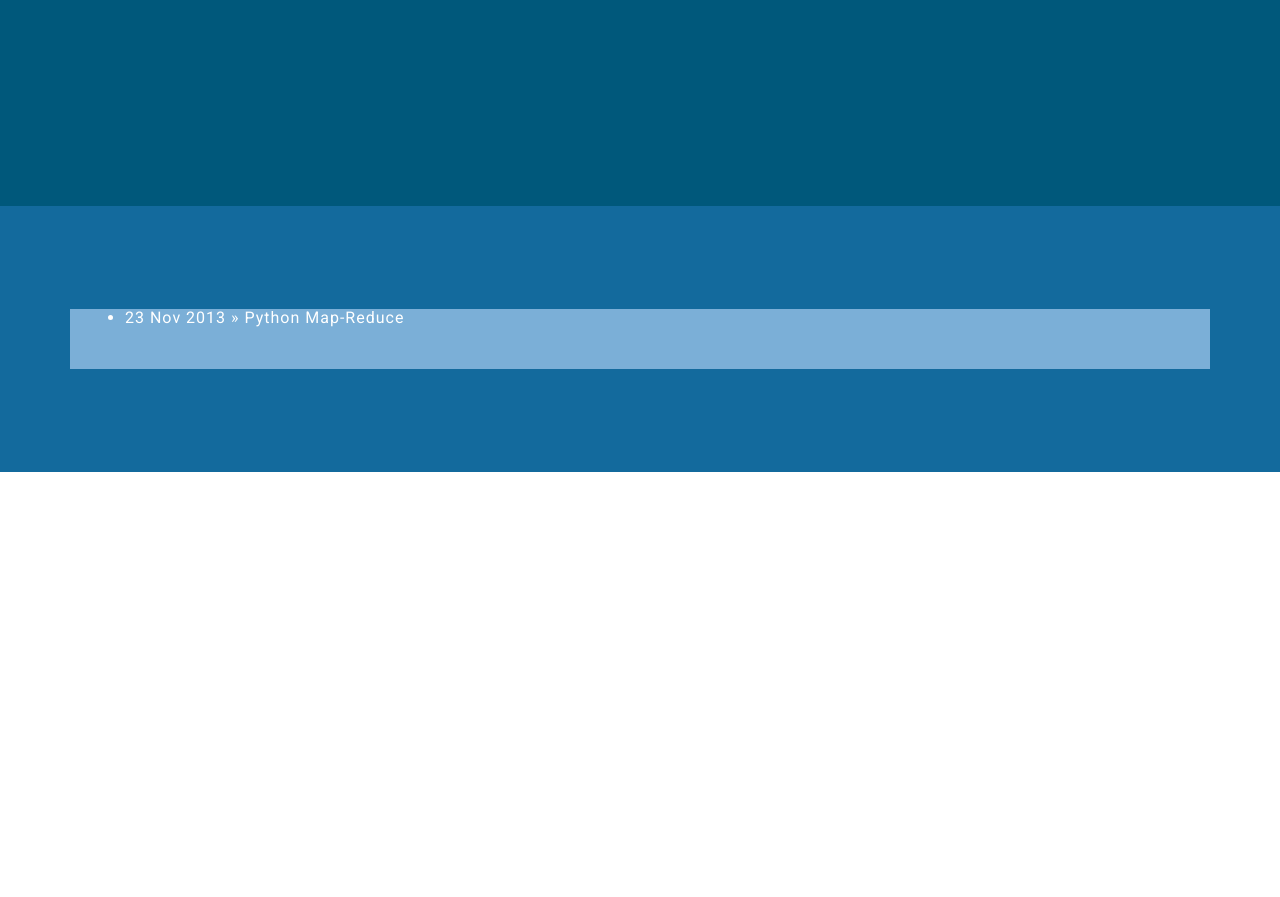
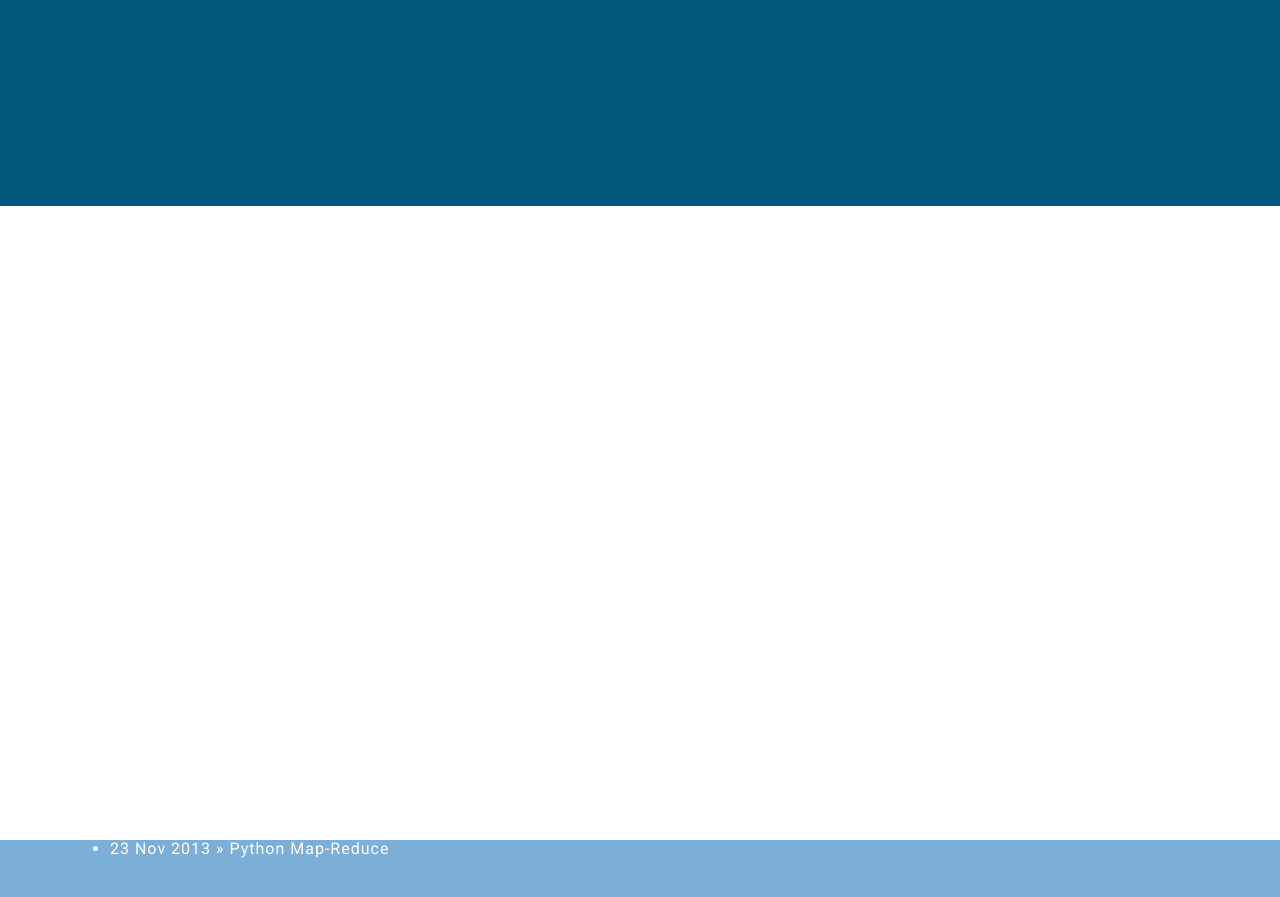
Before and after one commit to georgepsarakis/georgepsarakis.github.io, a Jekyll site: the page built from blog/index.html, in a window 1280 px wide. Shown: the top 897 px of the page. Built offline with Jekyll 4.4.1, drawn with Linux system fonts in a browser that asks for light colours; nearby versions of some CDN libraries; Markdown is read by kramdown in place of the engine named in the settings.

Commit message:
blog changes

```diff
--- a/blog/_layouts/default.html
+++ b/blog/_layouts/default.html
@@ -29,9 +29,6 @@
           </div>
         </div>
       </div>
-      <div class="row skills section">
-        <div class="container">
-          <div class="col-md-12">
     </div>
     <div class="row footer">
       <div class="container">
--- a/blog/index.html
+++ b/blog/index.html
@@ -1,6 +1,7 @@
 ---
 layout: default
 title: George Psarakis
+subtitle: Blogging on software
 ---
 
 <ul class="posts">
```
